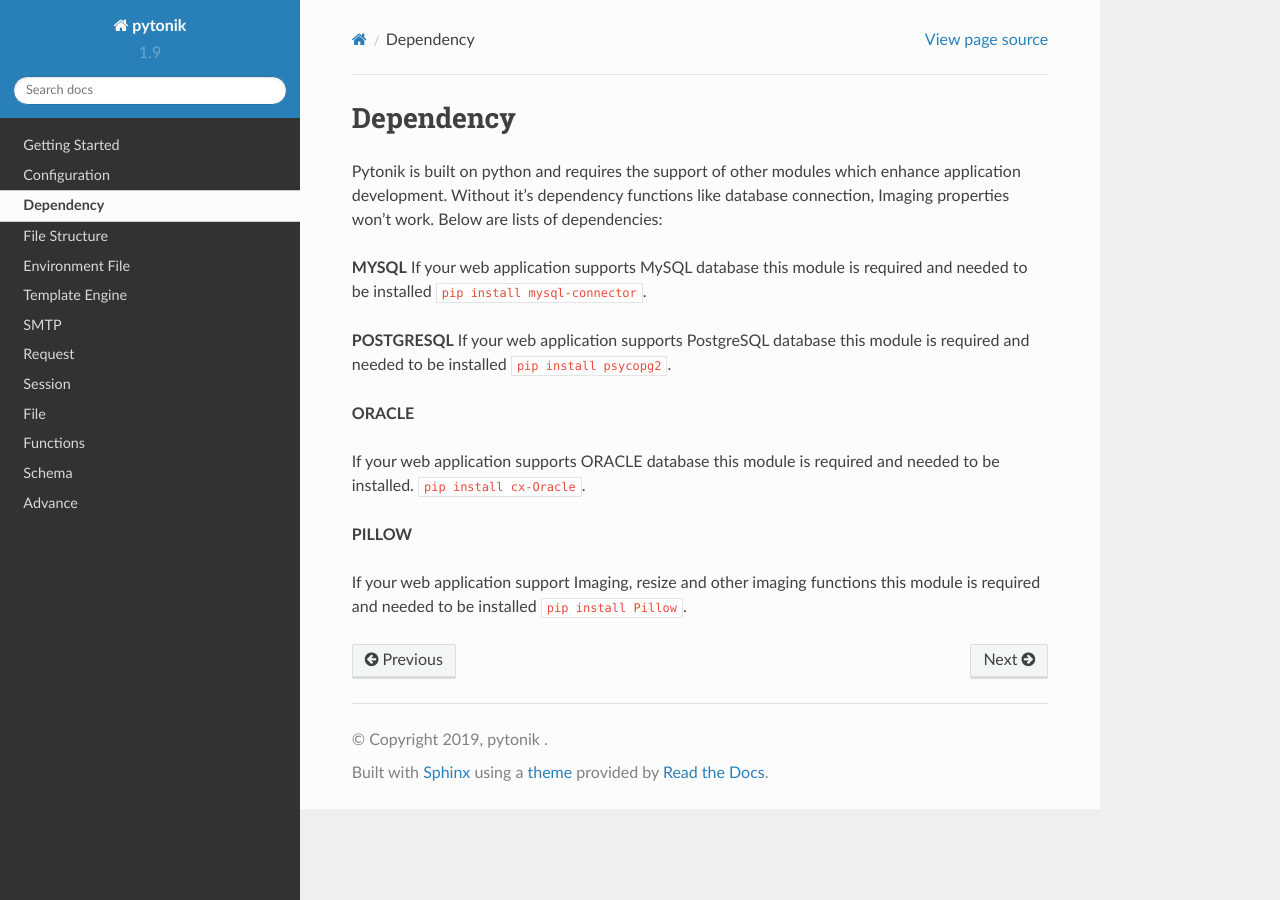
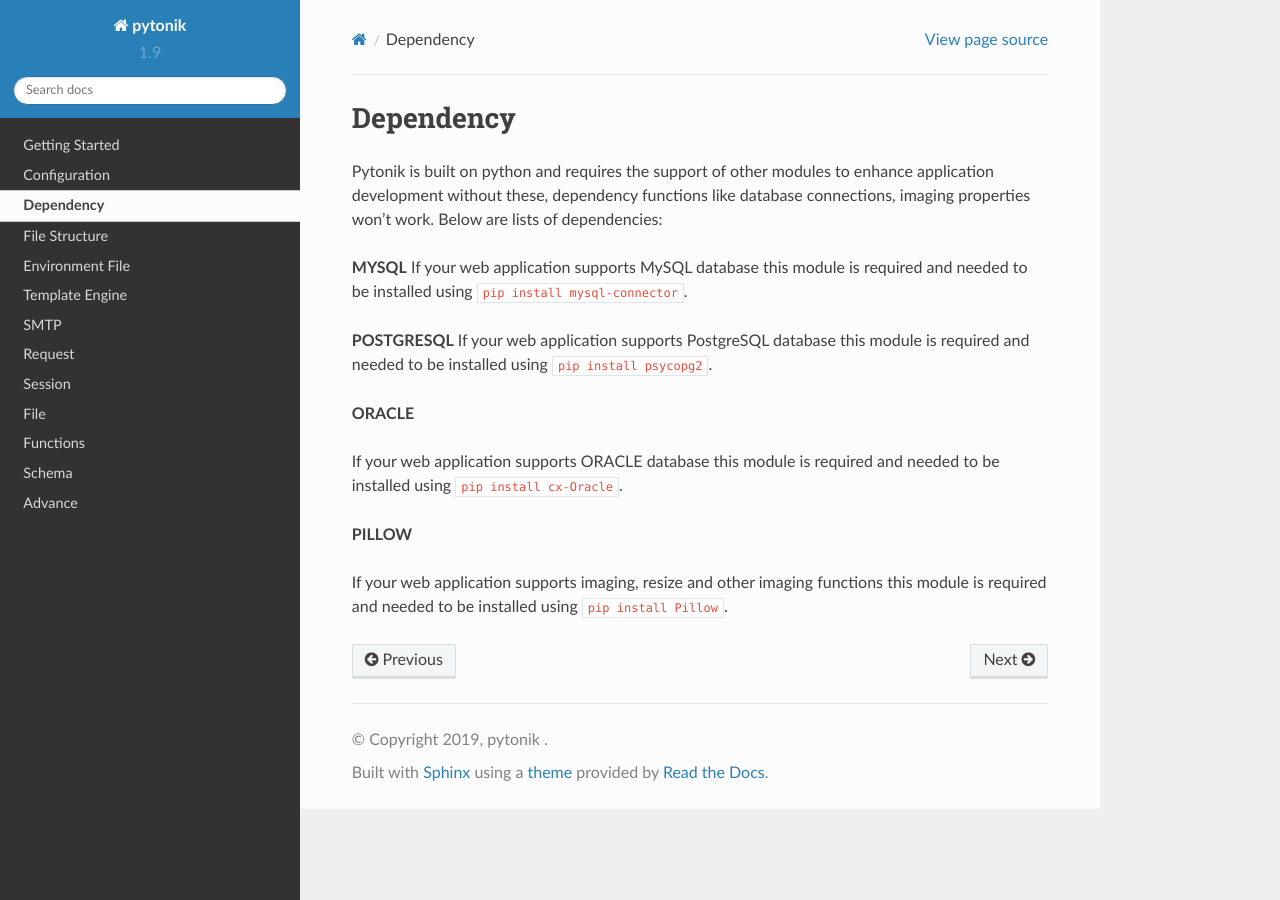
Before and after one commit to pytonik/pytonik, a Sphinx documentation site: the page built from docs/source/dependency.rst, in a window 1280 px wide. Built offline with Sphinx 7.4.7 and the Read the Docs theme 2.0.0, drawn with Linux system fonts in a browser that asks for light colours.

Commit message:
Update to dependency.rst
Slight modifications.

```diff
--- a/docs/source/dependency.rst
+++ b/docs/source/dependency.rst
@@ -2,25 +2,24 @@ Dependency
 ==========
 
 
-Pytonik is built on python and requires the support of other modules which enhance application development.
-Without it’s dependency functions like database connection, Imaging properties won’t work.
+Pytonik is built on python and requires the support of other modules to enhance application development without these, dependency functions like database connections, imaging properties won’t work.
 Below are lists of dependencies:
 
 **MYSQL**
-If your web application supports MySQL database this module is required and needed to be installed
+If your web application supports MySQL database this module is required and needed to be installed using
 ``pip install mysql-connector``.
 
 **POSTGRESQL**
-If your web application supports PostgreSQL database this module is required and needed to be installed
+If your web application supports PostgreSQL database this module is required and needed to be installed using
 ``pip install psycopg2``.
 
 **ORACLE**
 
 
-If your web application supports ORACLE database this module is required and needed to be installed.
+If your web application supports ORACLE database this module is required and needed to be installed using
 ``pip install cx-Oracle``.
 
 **PILLOW**
 
-If your web application support Imaging, resize and other imaging functions this module is required and needed to be installed
+If your web application supports imaging, resize and other imaging functions this module is required and needed to be installed using
 ``pip install Pillow``.
```
